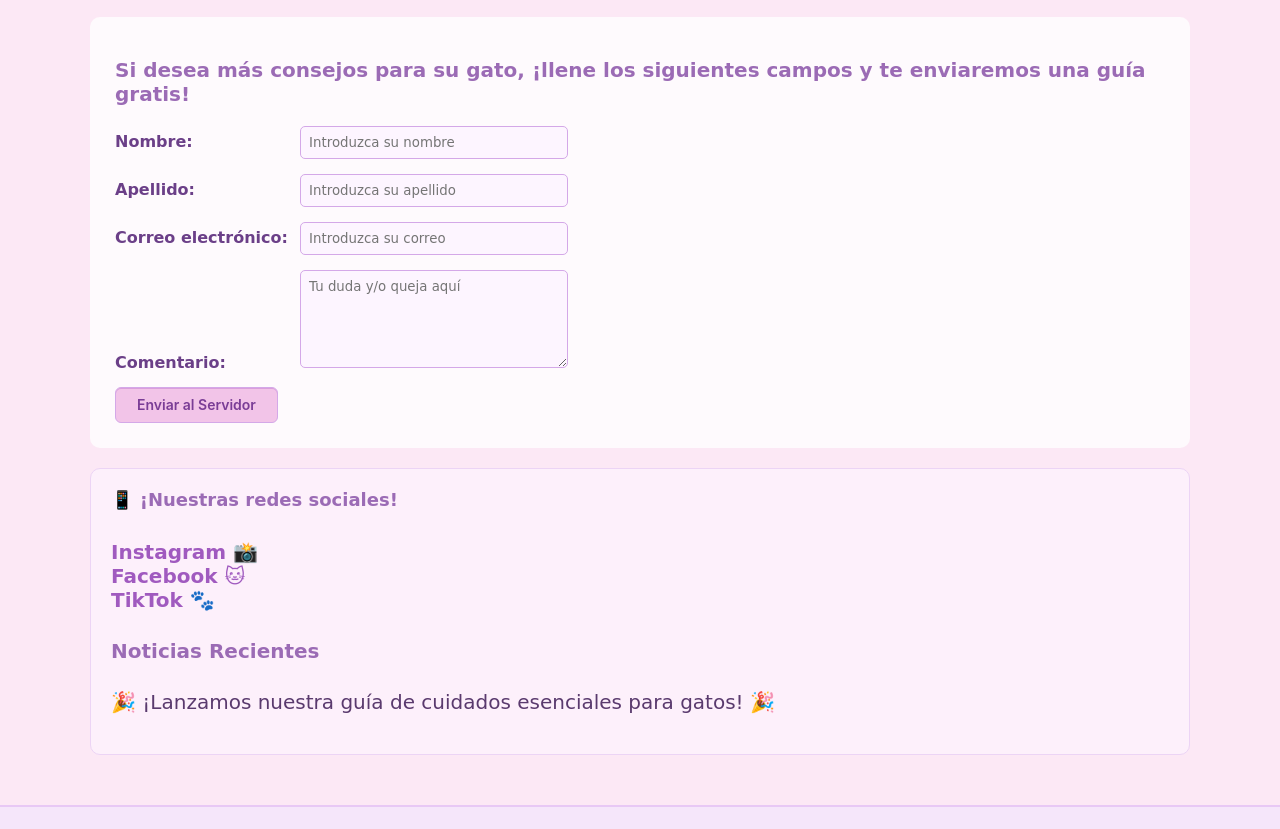
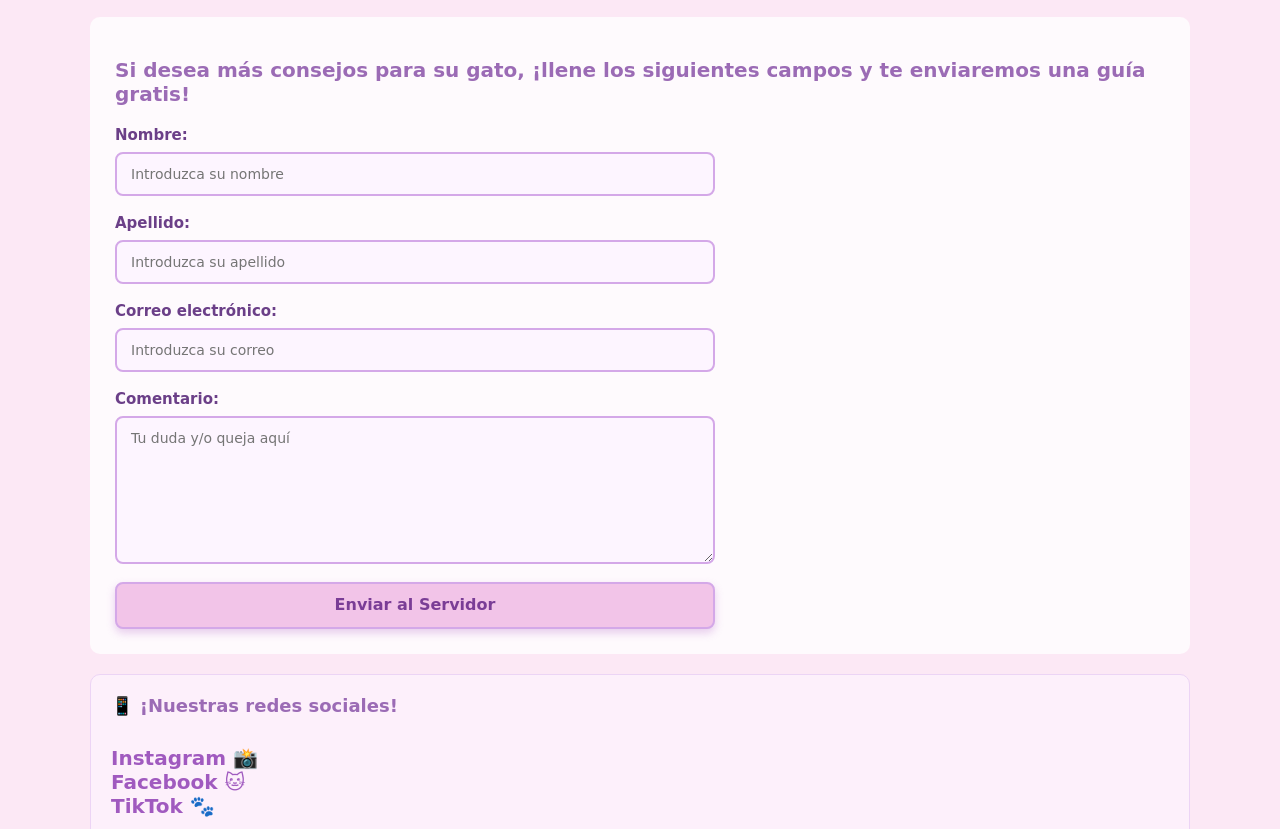
Before and after one commit to Sherieet/P-ginaweb, a website: page public/index.html in a window 1280 px wide. Shown: the part 766-1595 px from the top of the page. Drawn offline with Linux system fonts and the light colour scheme.

Commit message:
mejora formulario

```diff
--- a/public/style.css
+++ b/public/style.css
@@ -138,51 +138,64 @@ form {
     background: none;
     border-radius: 0;
     margin: 0;
+    display: flex;
+    flex-direction: column;
+    gap: 18px;
+    max-width: 600px;
 }
 
 form div {
-    margin-bottom: 15px;
+    display: flex;
+    flex-direction: column;
+    gap: 8px;
 }
 
 label {
-    display: inline-block;
-    width: 180px;
     font-weight: bold;
     color: #6b3f88;
+    font-size: 15px;
 }
 
 input, textarea {
-    padding: 8px;
-    width: 250px;
-    border-radius: 5px;
-    border: 1px solid #d4a8e8;
+    padding: 12px 14px;
+    border-radius: 8px;
+    border: 2px solid #d4a8e8;
     background-color: #fdf5ff;
     color: #4a2e60;
     font-family: var(--fuente-principal);
+    font-size: 14px;
+    transition: all 0.3s ease;
+}
+
+input:focus,
+textarea:focus {
+    outline: none;
+    border-color: #9b6bb5;
+    background-color: #fff;
+    box-shadow: 0 0 0 3px rgba(155, 107, 181, 0.1);
 }
 
 textarea {
-    width: 250px;
-    height: 80px;
+    height: 120px;
     resize: vertical;
 }
 
 .button-8 {
     background-color: var(--color-boton);
-    border-radius: 6px;
-    border: 1px solid #d4a8e8;
-    box-shadow: rgba(180, 100, 200, 0.4) 0 1px 0 0 inset;
+    border-radius: 8px;
+    border: 2px solid #d4a8e8;
+    box-shadow: rgba(180, 100, 200, 0.3) 0 4px 8px;
     box-sizing: border-box;
     color: #7a3d96;
     cursor: pointer;
     display: inline-block;
-    font-family: -apple-system, system-ui, "Segoe UI", "Liberation Sans", sans-serif;
-    font-size: 14px;
+    font-family: var(--fuente-principal);
+    font-size: 16px;
     font-weight: 600;
     line-height: 1.15385;
     margin: 0;
     outline: none;
-    padding: 9px 1.5em;
+    padding: 12px 32px;
     position: relative;
     text-align: center;
     text-decoration: none;
@@ -191,12 +204,19 @@ textarea {
     touch-action: manipulation;
     vertical-align: baseline;
     white-space: nowrap;
+    transition: all 0.3s ease;
 }
 
-.button-8:hover,
-.button-8:focus {
+.button-8:hover {
     background-color: var(--color-boton-hover);
     color: #4a1a6b;
+    box-shadow: rgba(180, 100, 200, 0.5) 0 6px 12px;
+    transform: translateY(-2px);
+}
+
+.button-8:focus {
+    outline: none;
+    box-shadow: rgba(155, 107, 181, 0.4) 0 0 0 3px;
 }
 
 .button-8:focus {
```
